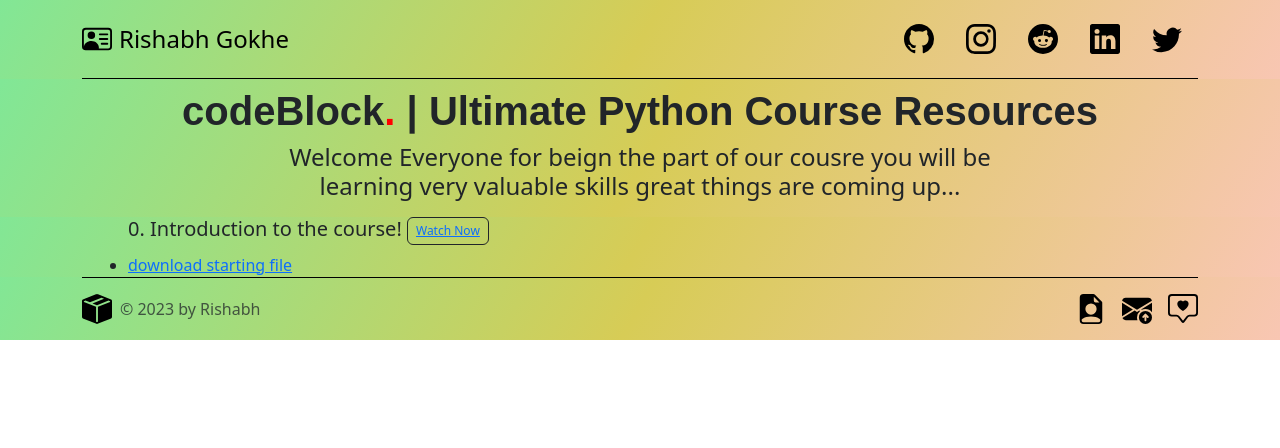
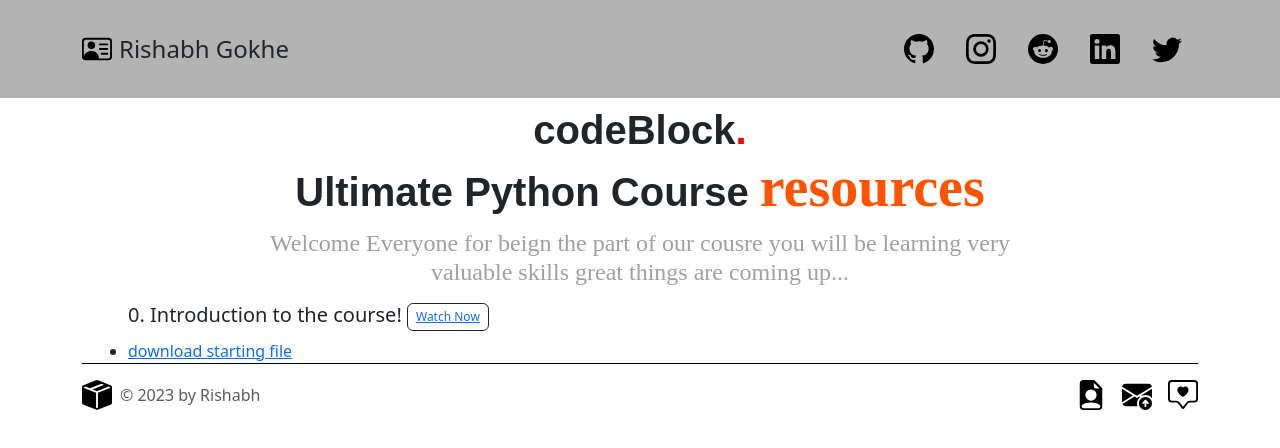
Before and after one commit to rishabhgokhe/ultimate_python_course, a plain HTML site: page index.html in a window 1280 px wide. Shown: the top 448 px of the page. Drawn offline with nearby package versions, Linux system fonts and the light colour scheme; a script that the page names is missing.

Commit message:
add some new fonts and colors

```diff
--- a/index.html
+++ b/index.html
@@ -11,10 +11,10 @@
 <body>
 
 <!-- Navigation bar -->
-<section id="nav-bar" class="gradient-background">
+<section id="nav-bar">
     <div class="container">
-        <header class="d-flex flex-wrap justify-content-center py-3 border-bottom border-black">
-          <a href="https://rishabhgokhe.github.io/my_profile/" class="d-flex align-items-center mb-3 mb-md-0 me-md-auto link-body-emphasis text-decoration-none">
+        <header class="d-flex flex-wrap justify-content-center py-3">
+          <a href="https://rishabhgokhe.github.io/my_profile/" class="d-flex align-items-center mb-3 mb-md-0 me-md-auto link-dark text-decoration-none">
             <img src="./all_svg/person_vcard.svg" class="logo person_vcard" alt="github">
             <span class="fs-4">Rishabh Gokhe</span>
           </a>
@@ -31,13 +31,12 @@
 </section>
 
 <!-- Page-heading -->
-<section class="page-heading gradient-background">
-  <h1 class="">codeBlock<span style="color: red;">.</span> | Ultimate Python Course Resources</h1>
+<section class="page-heading">
+  <h1>codeBlock<span style="color: red;">.</span><br>Ultimate Python Course <span class="resources">resources</span></h1>
   <h4>Welcome Everyone for beign the part of our cousre you will be learning very valuable skills great things are coming up...</h3>
 </section>
-
 <!-- items-listing -->
-<section class="gradient-background">
+<section>
   <div class="items-listing">
   <h5>0. Introduction to the course!
     <button type="button" class="btn btn-outline-dark" style="--bs-btn-padding-y: .25rem; --bs-btn-padding-x: .5rem; --bs-btn-font-size: .75rem;"> <a href="https://www.apple.com/">Watch Now</a>
@@ -49,7 +48,7 @@
 </section>
 
 <!-- Footer -->
-<section id="Footer" class="gradient-background">
+<section id="Footer">
   <div class="container">
     <footer class="d-flex flex-wrap justify-content-between align-items-center py-3 mb-4 border-top border-black">
       <div class="col-md-4 d-flex align-items-center">
--- a/style.css
+++ b/style.css
@@ -14,6 +14,14 @@
     100% {
       background-position: 0% 50%;
     }
+}
+#nav-bar {
+    position: sticky;
+    top: 0;
+    background-color: rgba(0, 0, 0, 0.298); /* Adjust the opacity for the glassmorphic effect */
+    backdrop-filter: blur(10px); /* Apply a blur effect to create the glassmorphic effect */
+    padding: 10px 20px;
+    z-index: 100; /* Ensure the navbar appears above other content */
 }
 .logo {
     height: 30px;
@@ -59,10 +67,23 @@
     font-weight: bold;
 }
 
+/* Import the font from Google Fonts */
+@import url('https://fonts.googleapis.com/css2?family=Pacifico&display=swap');
+
+/* Apply the font to an element */
+
+.resources {
+    font-family: 'Pacifico', 'Poppins' ;
+    font-size: 3.5rem;
+    color: #ff5300;
+}
 .page-heading h4 {
     width: 60%;
     position: relative;
     left: 20%;
+    font-family: "Poppins";
+    color: #a0a0a0;
+
 }
 a:hover {
     color: white;
```
